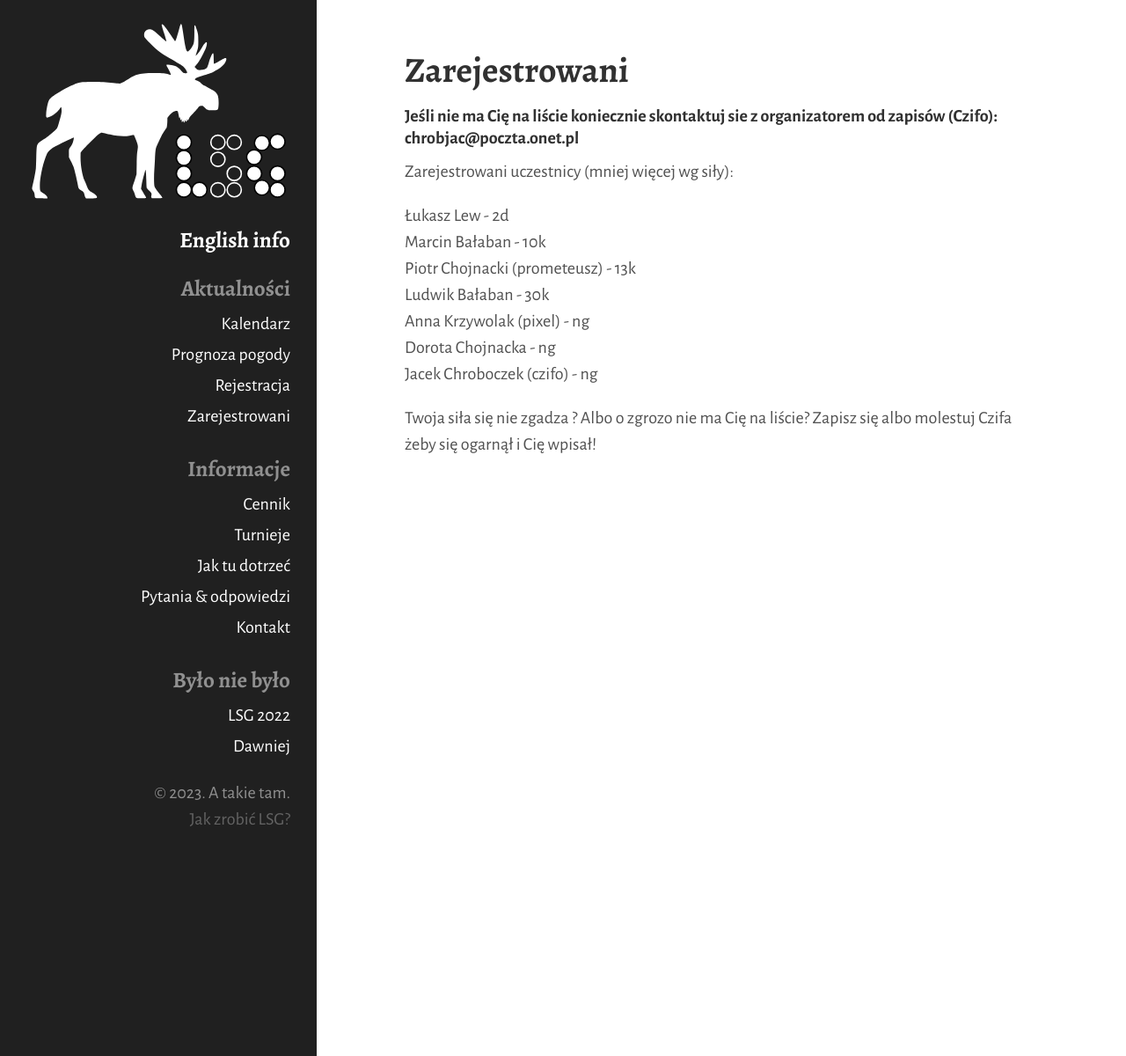
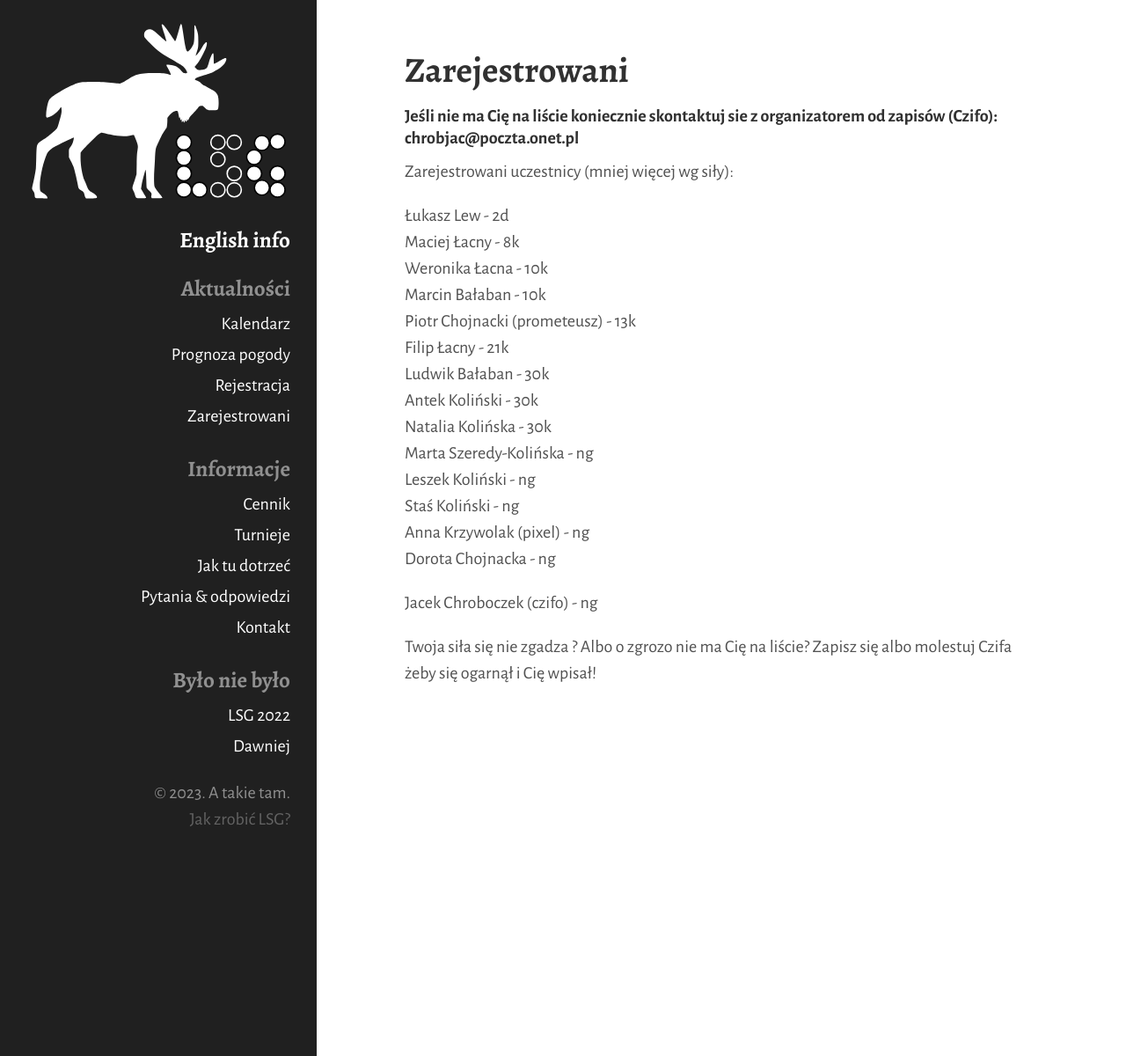
Before and after one commit to tasuki/lsg, a Jekyll site: the page built from zarejestrowani.md, in a window 1280 px wide. Shown: the whole page at 88% size. Built offline with Jekyll 4.4.1, drawn with Linux system fonts in a browser that asks for light colours.

Commit message:
Update zarejestrowani.md

```diff
--- a/zarejestrowani.md
+++ b/zarejestrowani.md
@@ -12,11 +12,20 @@ title: Zarejestrowani
 Zarejestrowani uczestnicy (mniej więcej wg siły):
 
 Łukasz Lew - 2d <br>
+Maciej Łacny - 8k <br>
+Weronika Łacna - 10k <br>
 Marcin Bałaban - 10k <br>
 Piotr Chojnacki (prometeusz) - 13k <br>
+Filip Łacny - 21k <br>
 Ludwik Bałaban - 30k <br>
+Antek Koliński - 30k <br>
+Natalia Kolińska - 30k <br>
+Marta Szeredy-Kolińska - ng <br>
+Leszek Koliński - ng <br>
+Staś Koliński - ng <br>
 Anna Krzywolak (pixel) - ng <br>
 Dorota Chojnacka - ng <br>
+
 Jacek Chroboczek (czifo) - ng <br>
 
 
```
